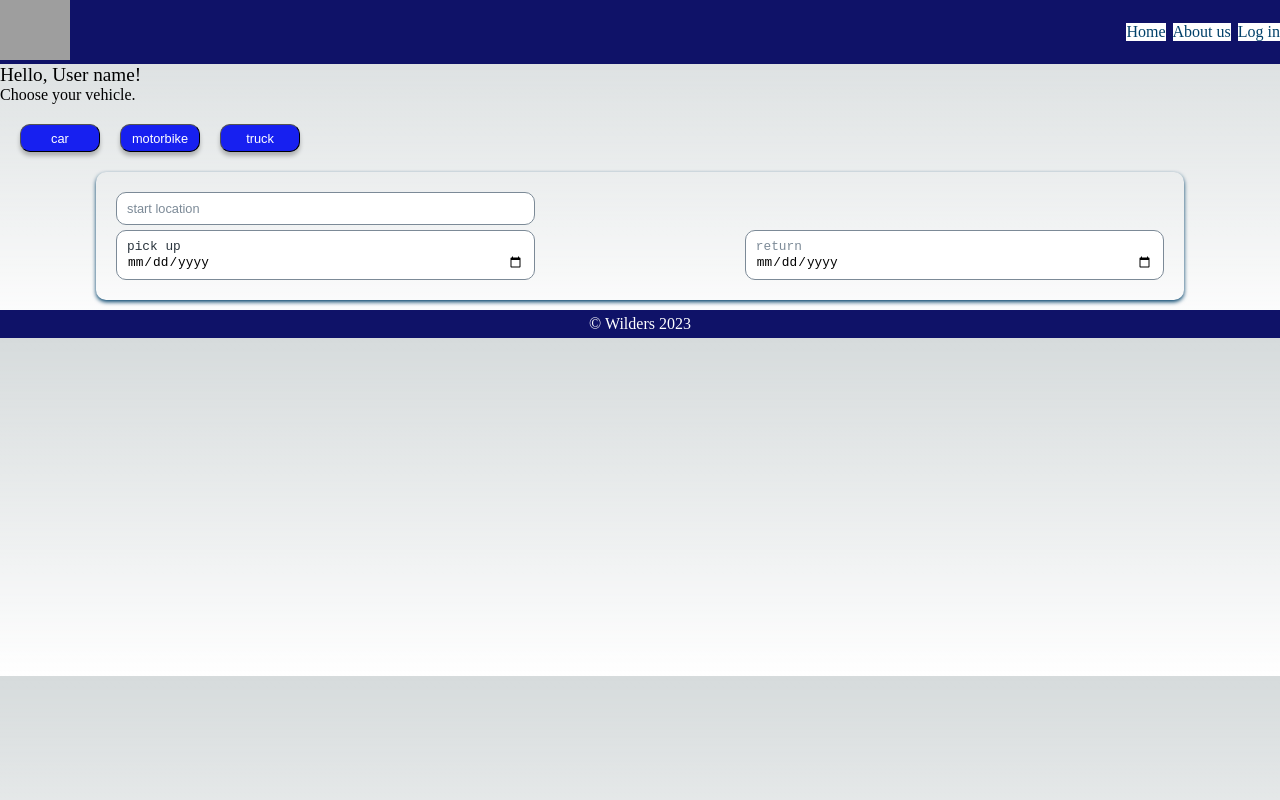
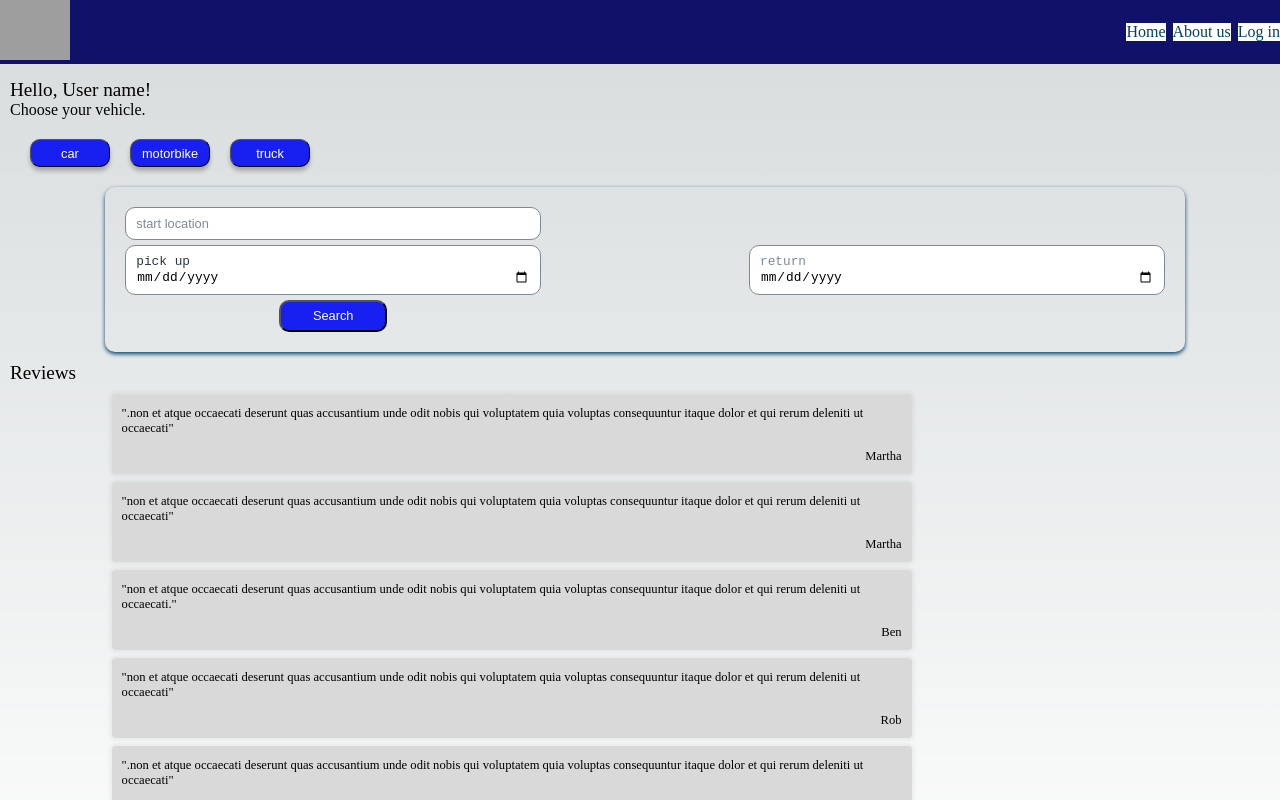
Before and after one commit to Bukabuka321/team-3-hackathon-project, a Next.js app: page /vehicles in a window 1280 px wide. Shown: the top 800 px of the page. Built offline with nearby package versions, Linux system fonts and the light colour scheme; grey boxes are pictures that could not be loaded.

Commit message:
vehicles Page

```diff
--- a/components/searchFormShort.jsx
+++ b/components/searchFormShort.jsx
@@ -19,6 +19,9 @@ const SearchFormShort = () => {
                     <input className={styles.return_date} type="date" required />
                 </FormGroup>
                 </div>
+                <FormGroup className={styles.form_group}>
+                    <button className={styles.short_find_car_btn}>Search</button>
+                </FormGroup>
             </div>
         </Form>
     );
--- a/pages/about/index.jsx
+++ b/pages/about/index.jsx
@@ -21,7 +21,9 @@ export default function AboutUsPage() {
                 <div className={styles.features}>
                     <h3 style={{ fontWeight: "400" }}> Our features</h3>
                     <ul>
+                        <Link className={styles.link} href="/vehicles">
                         <li>Wide range of vehicles</li>
+                        </Link>
                         <li>Fair prices</li>
                         <Link className={styles.link} href="/bookings">
                         <li>Personal user cabinet</li>
--- a/pages/company/index.jsx
+++ b/pages/company/index.jsx
@@ -1,7 +1,6 @@
 import Head from "next/head";
 import AddVehicleCard from "../../components/addVehicleCard";
 import EditVehicleCard from "../../components/editVehicleCard";
-import Reviews from "../../components/reviews";
 import styles from "../../styles/CompanyPage.module.css";
 
 export default function CompanyPage() {
@@ -25,7 +24,6 @@ export default function CompanyPage() {
                     <AddVehicleCard />
                     <EditVehicleCard />
                 </div>
-                <Reviews />
             </main>
         </>
 
--- a/pages/vehicles/index.jsx
+++ b/pages/vehicles/index.jsx
@@ -1,6 +1,7 @@
 import Head from "next/head";
 import styles from "../../styles/VehiclesPage.module.css";
 import SearchFormShort from "../../components/searchFormShort";
+import Reviews from "../../components/reviews";
 
 export default function VehiclesPage() {
     return (
@@ -23,6 +24,7 @@ export default function VehiclesPage() {
                 {/*
                  <ShortCarCard />
                 */}
+                <Reviews />
             </main>
         </>
 
--- a/reviews.js
+++ b/reviews.js
@@ -1,8 +1,8 @@
 const reviews = [
     {
         "id": "001",
-            "car_id":"1",
-            "user_id":"001",
+        "car_id": "1",
+        "user_id": "001",
         "name": "Martha",
         "post": ".non et atque\noccaecati deserunt quas accusantium unde odit nobis qui voluptatem\nquia voluptas consequuntur itaque dolor\net qui rerum deleniti ut occaecati"
 
@@ -34,6 +34,13 @@ const reviews = [
         "user_id": "003",
         "car_id": "2",
         "post": ".non et atque\noccaecati deserunt quas accusantium unde odit nobis qui voluptatem\nquia voluptas consequuntur itaque dolor\net qui rerum deleniti ut occaecati"
+    },
+    {
+        "id": "006",
+        "name": "Sam",
+        "user_id": "003",
+        "car_id": "2",
+        "post": ".non et atque\noccaecati deserunt quas accusantium unde odit nobis qui voluptatem\nquia voluptas consequuntur itaque dolor\net qui rerum deleniti ut occaecati"
     }
 ]
 
--- a/styles/VehiclesPage.module.css
+++ b/styles/VehiclesPage.module.css
@@ -1,5 +1,7 @@
 .main {
     font-size: 1em;
+    padding-left: 10px;
+    padding-top: 15px;
 
 }
 
--- a/styles/reviews.module.css
+++ b/styles/reviews.module.css
@@ -3,6 +3,9 @@
     width: 84%;
     margin-left: auto;
     margin-right: auto;
+    margin-bottom: 10px;
+    margin-top: 10px;
+    gap: 10px;
 }
 
 .review {
--- a/styles/search_car_form.module.css
+++ b/styles/search_car_form.module.css
@@ -42,6 +42,17 @@
   display: flex;
   flex-direction: row;
   justify-content: space-between;
+}
+
+.short_find_car_btn {
+  display: block;
+  margin-left: auto;
+  margin-right: auto;
+  background-color: rgba(23, 32, 240, 1);
+  color: #fff;
+  font-size: 0.8rem;
+  padding: 0.4rem 2rem;
+  border-radius: 10px;
 }
 
 .form_group {
```
Lines whose indentation alone changed are shown as unchanged.
